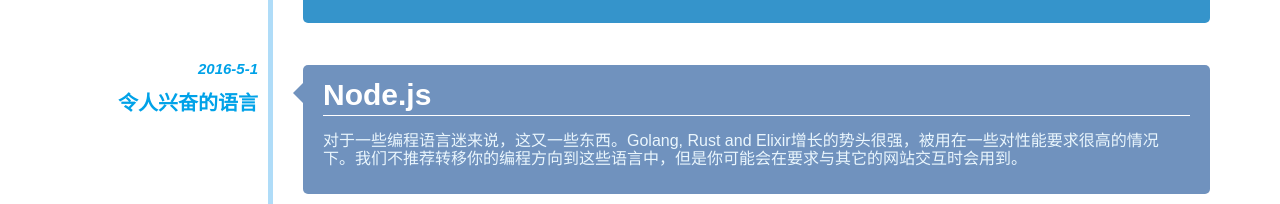
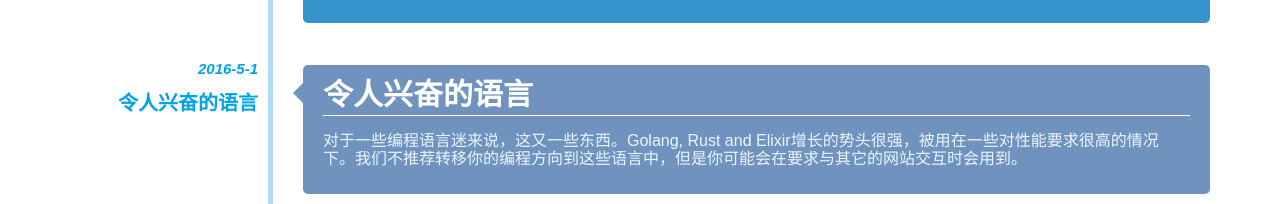
Before and after one commit to chenning0115/ResponsiveTimeline, a plain HTML site: page index.html in a window 1280 px wide. Shown: the part 787-991 px from the top of the page. Drawn offline with Linux system fonts and the light colour scheme.

```diff
--- a/index.html
+++ b/index.html
@@ -89,7 +89,7 @@
             <span class="left_triangle"></span>
             <span class="top_triangle"></span>
             <div class="content">
-                <h3>Node.js</h3>
+                <h3>令人兴奋的语言</h3>
                 <p class="detail">
                     对于一些编程语言迷来说，这又一些东西。Golang, Rust and Elixir增长的势头很强，被用在一些对性能要求很高的情况下。我们不推荐转移你的编程方向到这些语言中，但是你可能会在要求与其它的网站交互时会用到。
                 </p>
```
